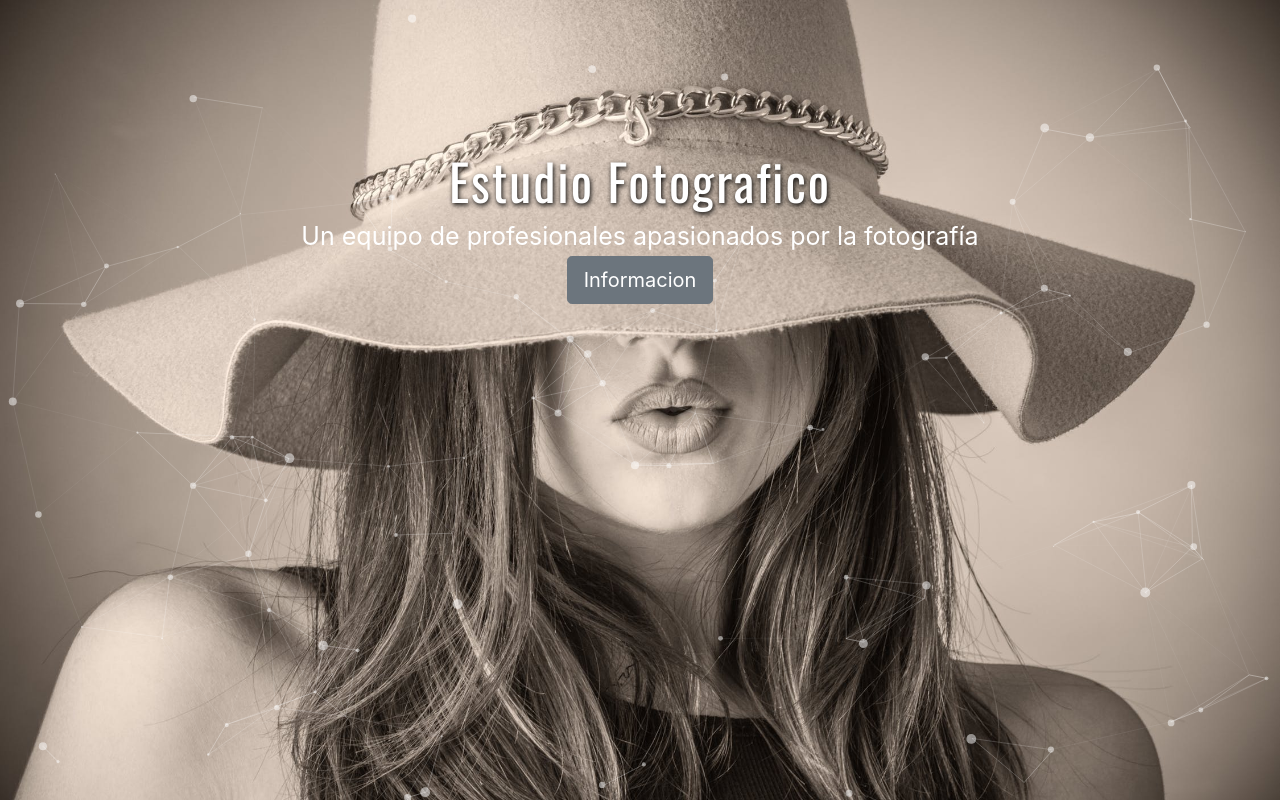
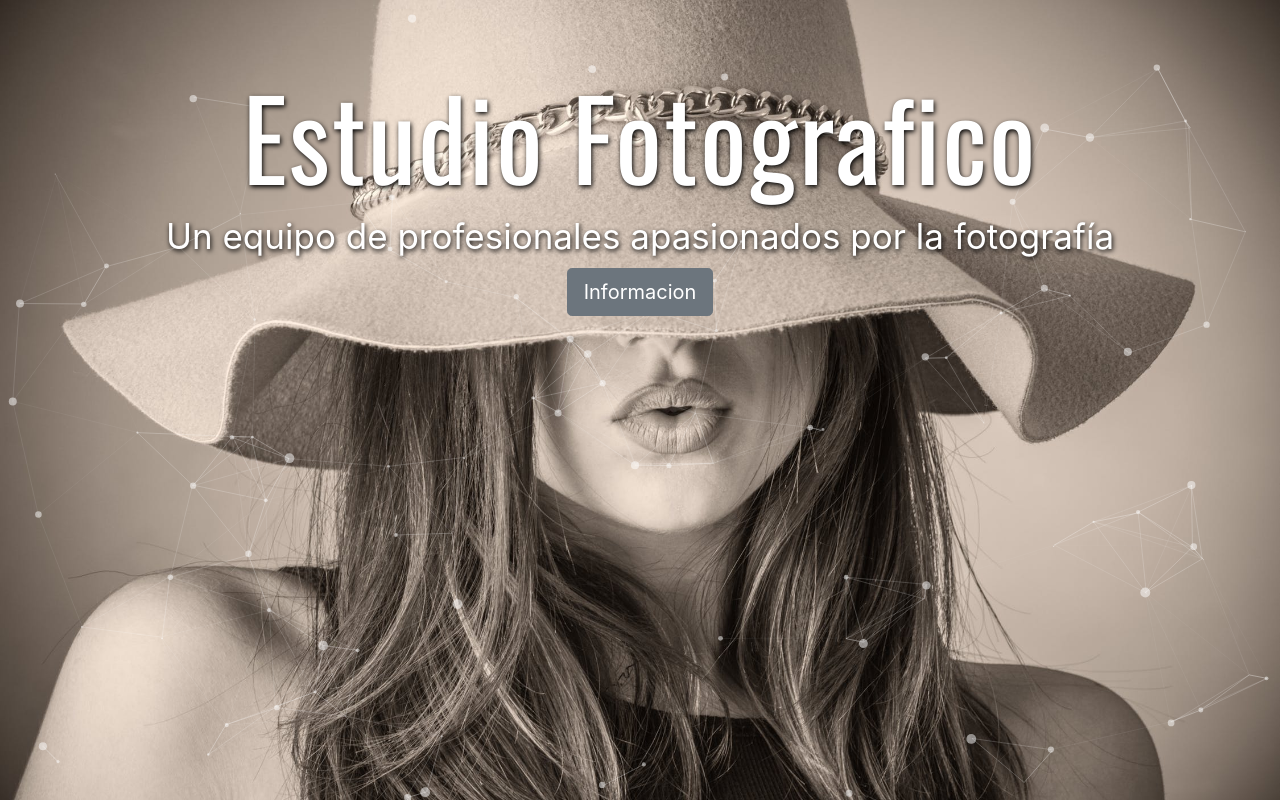
Before and after one commit to Rloria7/Photo-Studio, a plain HTML site: page index.html in a window 1280 px wide. Drawn offline with nearby package versions, Linux system fonts and the light colour scheme.

Commit message:
tamaño textos

```diff
--- a/css/style.css
+++ b/css/style.css
@@ -21,20 +21,21 @@ margin: auto;
 position: relative;
 width: 100%;
 height: 70%;
-padding-top: 150px;
+padding-top: 70px;
 font-family: 'Oswald', sans-serif;
-font-weight: 400px;
+font-weight: 150px;
 z-index:2;
 }
 .texto h1{
-font-size: 50px;
+font-size: 110px;
 letter-spacing: 2px;
 display: inline-block;
 text-shadow: 1px 2px 5px black;
 }
 .texto p{
-font-size: 25px;
+font-size: 35px;
 letter-spacing: 1.5;
+text-shadow: 1px 2px 5px black;
 }
 .texto button{
 position: relative;
```
